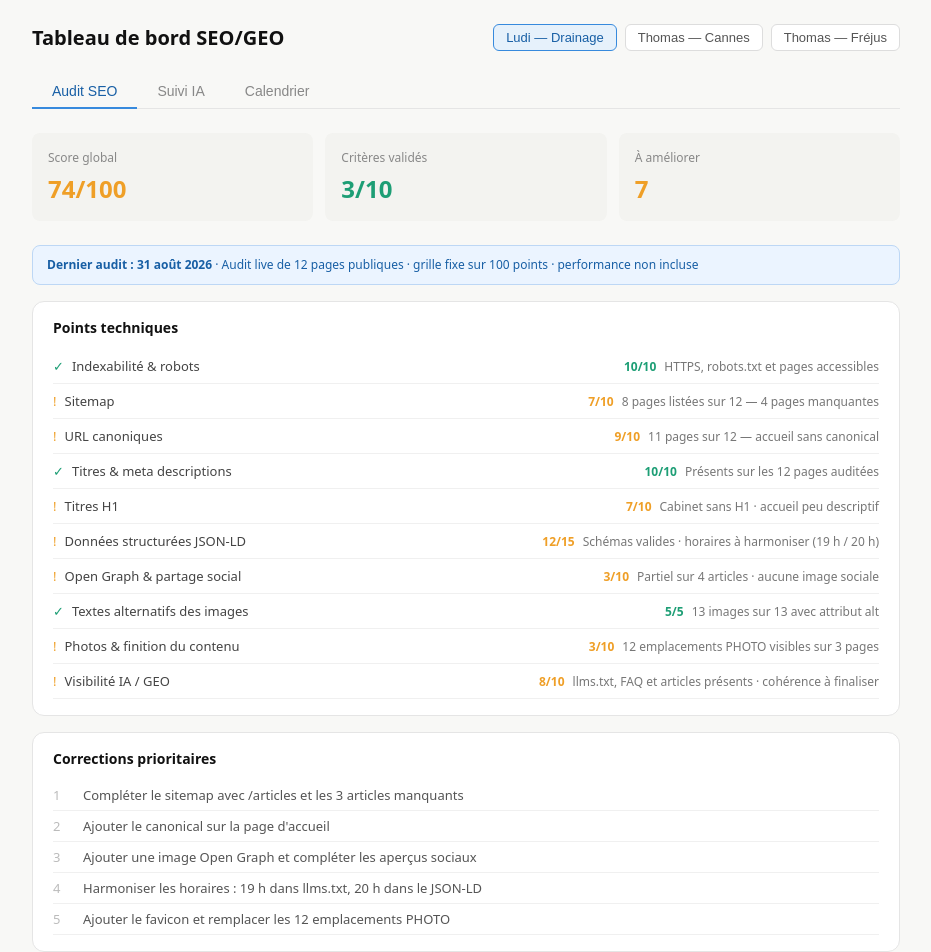
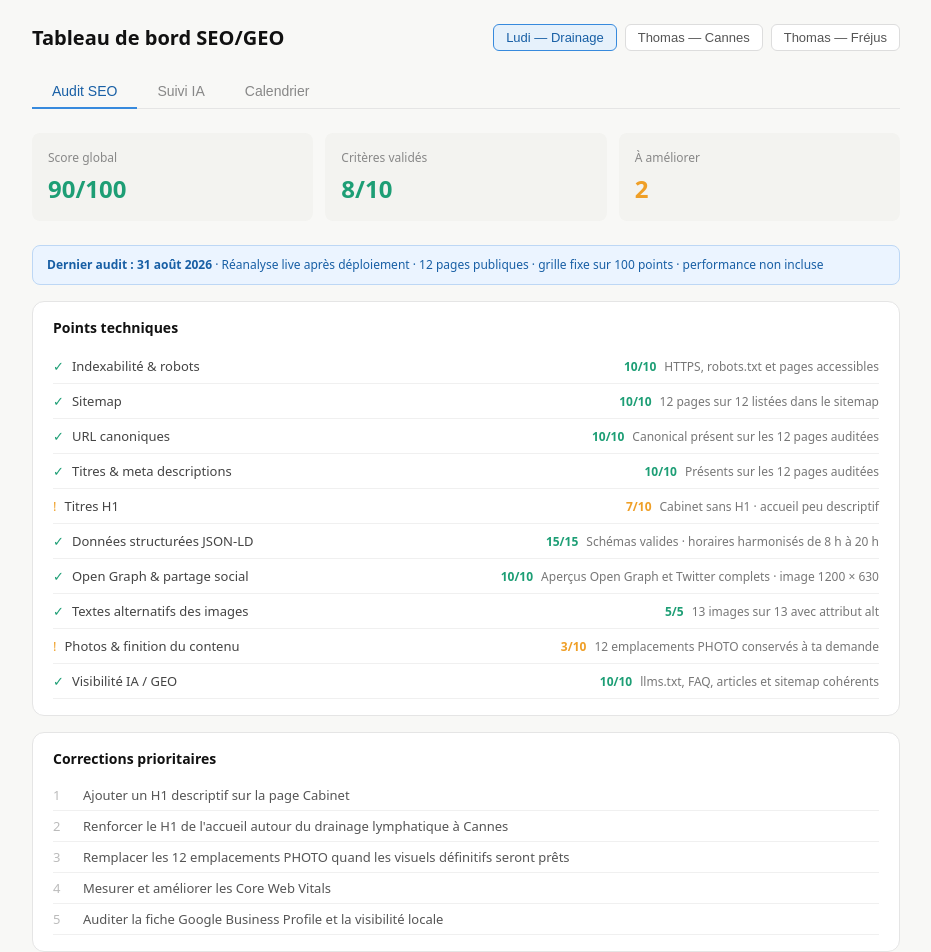
Before and after one commit to babouchka069/seo-geo-dashboard, a Next.js app: page / in a window 1280 px wide. Shown: the top 952 px of the page, without its empty margins (174-1105 px from the left). Built offline with nearby package versions, Linux system fonts and the light colour scheme.

Commit message:
audit: mettre à jour Ludi après corrections SEO

```diff
--- a/src/app/page.tsx
+++ b/src/app/page.tsx
@@ -7,33 +7,33 @@ const SITES = {
     url: 'ludi-lartetlamatiere.fr',
     queries: ['drainage lymphatique Cannes-la-Bocca', 'drainage Renata França Cannes', 'massage drainant post-opératoire Cannes'],
     audit: {
-      score: 74,
+      score: 90,
       auditDate: '31 août 2026',
-      scope: 'Audit live de 12 pages publiques · grille fixe sur 100 points · performance non incluse',
+      scope: 'Réanalyse live après déploiement · 12 pages publiques · grille fixe sur 100 points · performance non incluse',
       items: [
         { label: 'Indexabilité & robots', ok: true, points: 10, max: 10, detail: 'HTTPS, robots.txt et pages accessibles' },
-        { label: 'Sitemap', ok: false, points: 7, max: 10, detail: '8 pages listées sur 12 — 4 pages manquantes' },
-        { label: 'URL canoniques', ok: false, points: 9, max: 10, detail: "11 pages sur 12 — accueil sans canonical" },
+        { label: 'Sitemap', ok: true, points: 10, max: 10, detail: '12 pages sur 12 listées dans le sitemap' },
+        { label: 'URL canoniques', ok: true, points: 10, max: 10, detail: 'Canonical présent sur les 12 pages auditées' },
         { label: 'Titres & meta descriptions', ok: true, points: 10, max: 10, detail: 'Présents sur les 12 pages auditées' },
         { label: 'Titres H1', ok: false, points: 7, max: 10, detail: 'Cabinet sans H1 · accueil peu descriptif' },
-        { label: 'Données structurées JSON-LD', ok: false, points: 12, max: 15, detail: 'Schémas valides · horaires à harmoniser (19 h / 20 h)' },
-        { label: 'Open Graph & partage social', ok: false, points: 3, max: 10, detail: 'Partiel sur 4 articles · aucune image sociale' },
+        { label: 'Données structurées JSON-LD', ok: true, points: 15, max: 15, detail: 'Schémas valides · horaires harmonisés de 8 h à 20 h' },
+        { label: 'Open Graph & partage social', ok: true, points: 10, max: 10, detail: 'Aperçus Open Graph et Twitter complets · image 1200 × 630' },
         { label: 'Textes alternatifs des images', ok: true, points: 5, max: 5, detail: '13 images sur 13 avec attribut alt' },
-        { label: 'Photos & finition du contenu', ok: false, points: 3, max: 10, detail: '12 emplacements PHOTO visibles sur 3 pages' },
-        { label: 'Visibilité IA / GEO', ok: false, points: 8, max: 10, detail: 'llms.txt, FAQ et articles présents · cohérence à finaliser' },
+        { label: 'Photos & finition du contenu', ok: false, points: 3, max: 10, detail: '12 emplacements PHOTO conservés à ta demande' },
+        { label: 'Visibilité IA / GEO', ok: true, points: 10, max: 10, detail: 'llms.txt, FAQ, articles et sitemap cohérents' },
       ],
       priorities: [
-        'Compléter le sitemap avec /articles et les 3 articles manquants',
-        "Ajouter le canonical sur la page d'accueil",
-        'Ajouter une image Open Graph et compléter les aperçus sociaux',
-        'Harmoniser les horaires : 19 h dans llms.txt, 20 h dans le JSON-LD',
-        'Ajouter le favicon et remplacer les 12 emplacements PHOTO',
+        'Ajouter un H1 descriptif sur la page Cabinet',
+        "Renforcer le H1 de l'accueil autour du drainage lymphatique à Cannes",
+        'Remplacer les 12 emplacements PHOTO quand les visuels définitifs seront prêts',
+        'Mesurer et améliorer les Core Web Vitals',
+        'Auditer la fiche Google Business Profile et la visibilité locale',
       ],
     },
     cal: [
-      { date: 'Immédiat', title: 'Sitemap + canonical accueil', type: 'urgent', kind: 'Technique' },
-      { date: 'Sept. 2026', title: 'Favicon + aperçus sociaux', type: 'soon', kind: 'Technique' },
-      { date: 'Sept. 2026', title: 'Ajouter les photos définitives', type: 'planned', kind: 'Média' },
+      { date: '31 août 2026', title: 'Corrections SEO techniques déployées', type: 'planned', kind: 'Terminé' },
+      { date: 'Sept. 2026', title: 'Améliorer les titres H1', type: 'soon', kind: 'Contenu' },
+      { date: 'À planifier', title: 'Ajouter les photos définitives', type: 'idea', kind: 'Média' },
       { date: 'Oct. 2026', title: 'Audit Google Business Profile', type: 'idea', kind: 'Référencement local' },
     ],
   },
```
